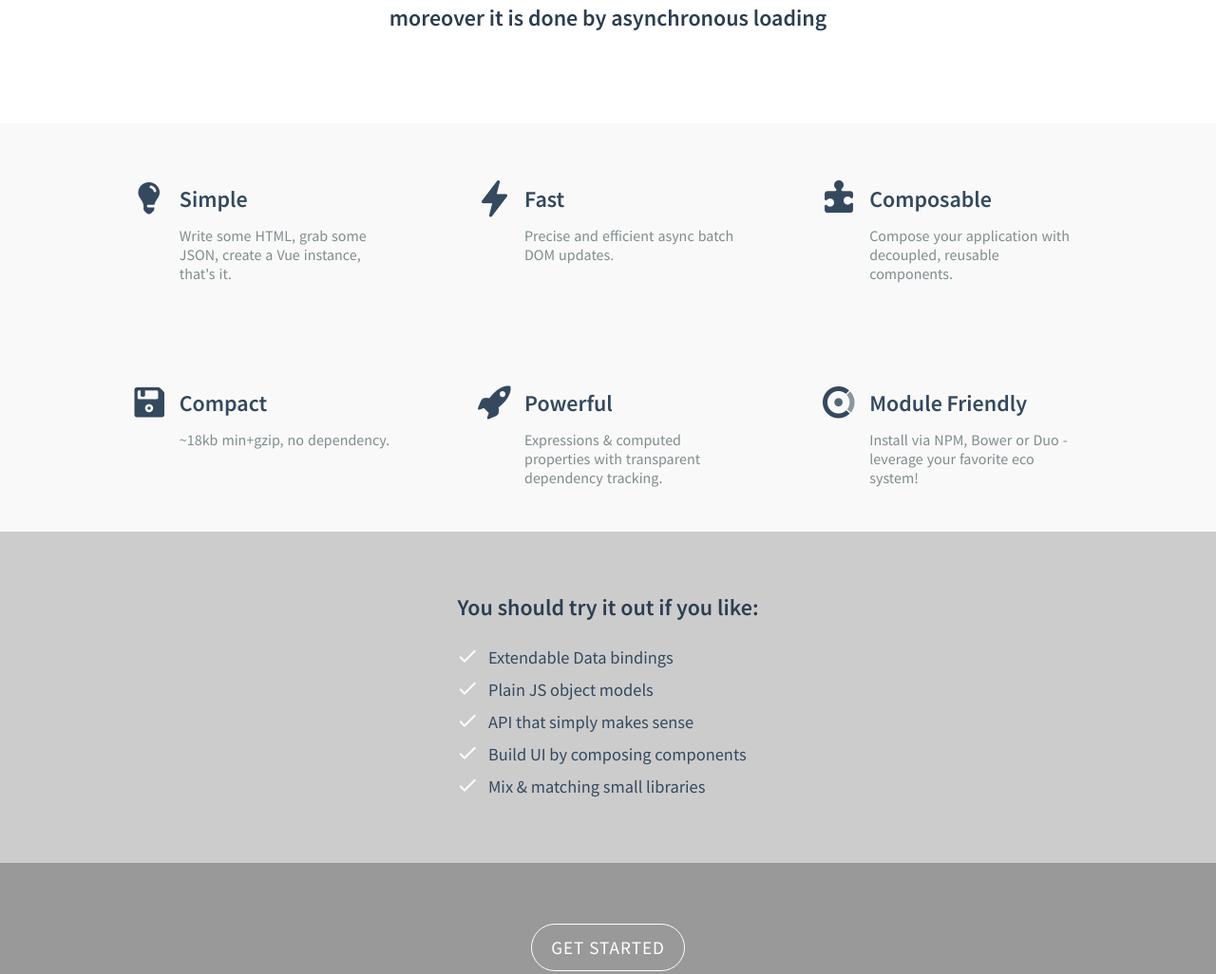
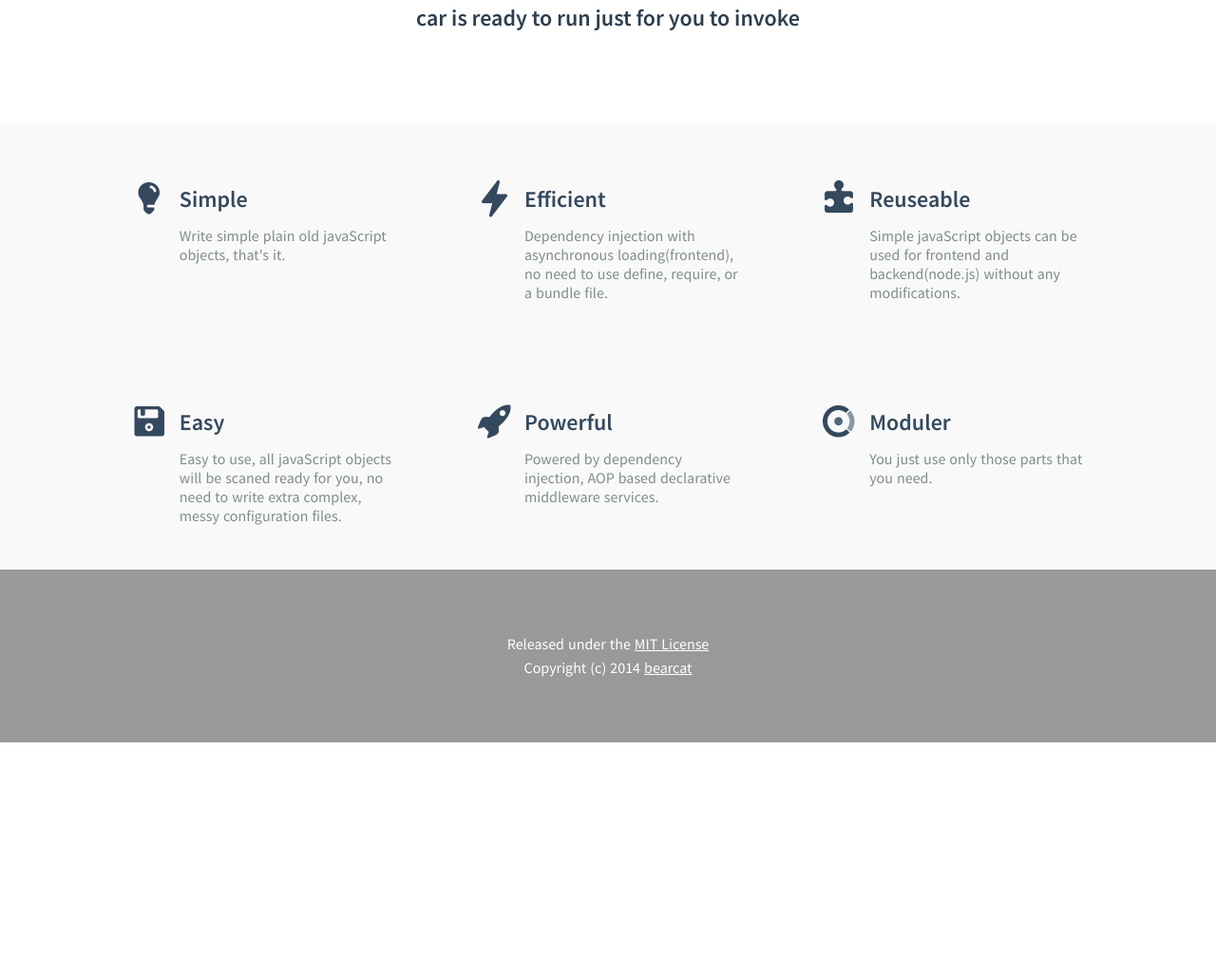
Before and after one commit to fantasyni/fantasyni.github.io, a plain HTML site: page index.html in a window 1280 px wide. Shown: the part 988-2014 px from the top of the page at 95% size. After the commit the page ends 1770 px from the top, so only its background shows below. Drawn offline with nearby package versions, Linux system fonts and the light colour scheme; a script that the page names is missing.

Commit message:
Site updated: 2014-12-18 15:11:17

```diff
--- a/index.html
+++ b/index.html
@@ -47,7 +47,7 @@
         </ul>
         <img id="logo" src="/images/logo.png">
         <h1>bearcat</h1>
-        <p class="sub">Magic, self-described javaScript objects build up elastic, maintainable javaScript applications</p>
+        <p class="sub">Magic, self-described javaScript objects build up elastic, maintainable front-backend javaScript applications</p>
         <!--p class="desc">bearcat enables you to write just plain old javaScript objects with a bit magic and self-described to build applications both for frontend and backend<br>It provides dependency injection with asynchronous loading .</p-->
         <p class="buttons">
         <a href="/guide/installation.html" class="button">Get bearcat</a>
@@ -85,52 +85,50 @@ Engine.prototype.run = function() {
 }
 
 bearcat.module(Engine, typeof module !== 'undefined' ? module : {});
-</code></pre>
-        </div>
-    </div>
+</code></pre></div></div>
     <h2>engine will be automatically injected into car</h2>
-    <h2>moreover it is done by asynchronous loading</h2>
+    <h2>car is ready to run just for you to invoke</h2>
 </div>
 <div id="features">
     <div class="feats">
         <div class="feat">
             <h2><span class="icon simple"></span>Simple</h2>
-            <p>Write some HTML, grab some JSON, create a Vue instance, that's it.</p>
+            <p>Write simple plain old javaScript objects, that's it.</p>
         </div>
         <div class="feat">
-            <h2><span class="icon fast"></span>Fast</h2>
-            <p>Precise and efficient async batch DOM updates.</p>
+            <h2><span class="icon fast"></span>Efficient</h2>
+            <p>Dependency injection with asynchronous loading(frontend), no need to use define, require, or a bundle file.</p>
         </div>
         <div class="feat">
-            <h2><span class="icon composable"></span>Composable</h2>
-            <p>Compose your application with decoupled, reusable components.</p>
+            <h2><span class="icon composable"></span>Reuseable</h2>
+            <p>Simple javaScript objects can be used for frontend and backend(node.js) without any modifications.</p>
         </div>
         <div class="feat">
-            <h2><span class="icon compact"></span>Compact</h2>
-            <p>~18kb min+gzip, no dependency.</p>
+            <h2><span class="icon compact"></span>Easy</h2>
+            <p>Easy to use, all javaScript objects will be scaned ready for you, no need to write extra complex, messy configuration files.</p>
         </div>
         <div class="feat">
             <h2><span class="icon powerful"></span>Powerful</h2>
-            <p>Expressions & computed properties with transparent dependency tracking.</p>
+            <p>Powered by dependency injection, AOP based declarative middleware services.</p>
         </div>
         <div class="feat">
-            <h2><span class="icon module"></span>Module Friendly</h2>
-            <p>Install via NPM, Bower or Duo - leverage your favorite eco system!</p>
+            <h2><span class="icon module"></span>Moduler</h2>
+            <p>You just use only those parts that you need.</p>
         </div>
     </div>
 </div>
-<div id="why">
+<!--div id="why">
     <h2>You should try it out if you like:</h2>
     <ul>
-        <li>Extendable Data bindings</li>
-        <li>Plain JS object models</li>
+        <li>simple plain old javaScript objects</li>
+        <li>asynchronous frontend dependency management without amd like define, require</li>
+        <li>write less or none configuration files with the self-described javaScript objects</li>
         <li>API that simply makes sense</li>
         <li>Build UI by composing components</li>
         <li>Mix &amp; matching small libraries</li>
     </ul>
-</div>
+</div-->
 <div id="footer">
-    <a class="start" href="/guide/index.html">Get Started</a>
     <p>Released under the <a href="http://opensource.org/licenses/MIT" target="_blank">MIT License</a></p>
     <p>Copyright (c) 2014 <a href="http://bearcatjs.org" target="_blank">bearcat</a></p>
 </div>
```
